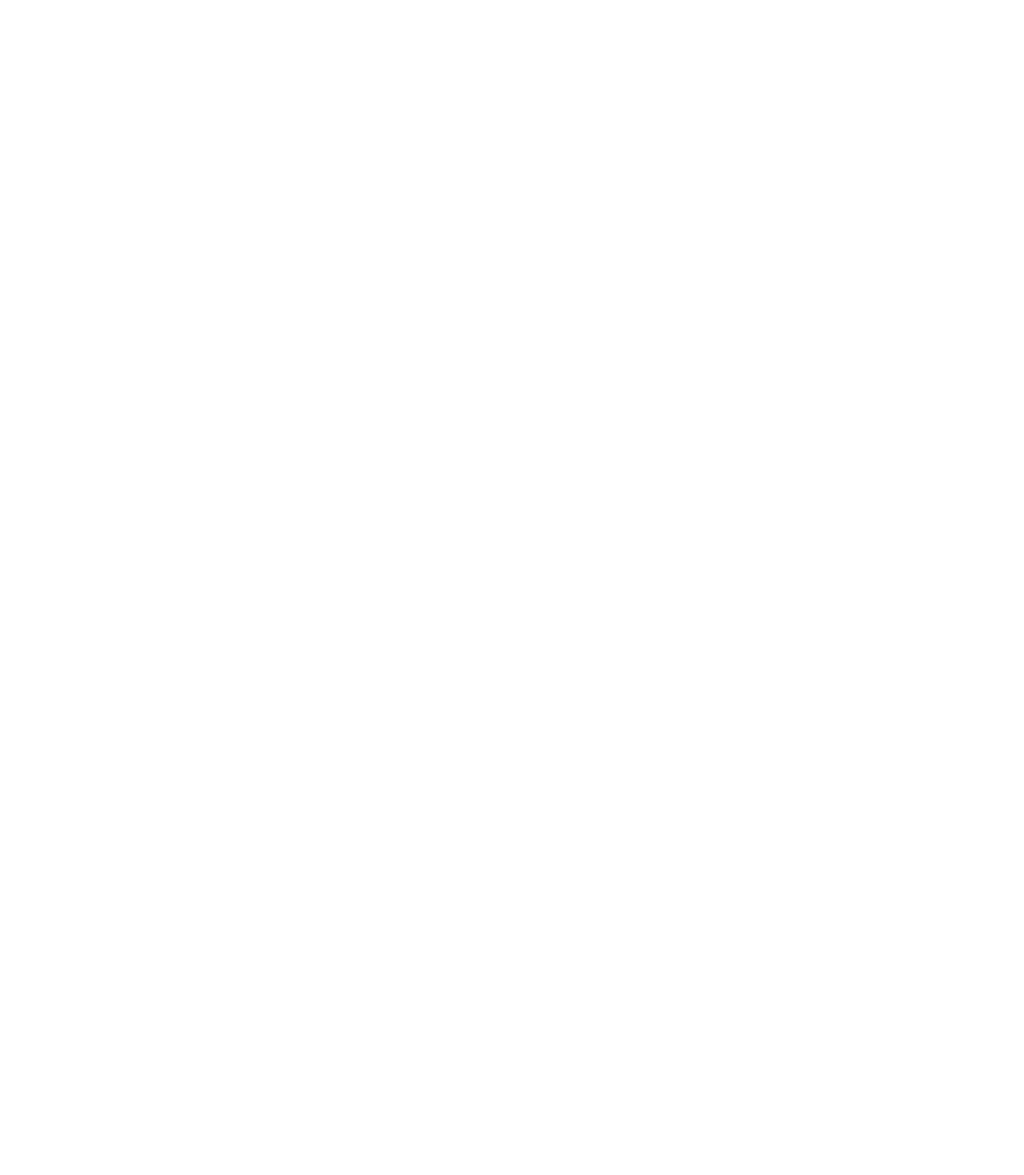
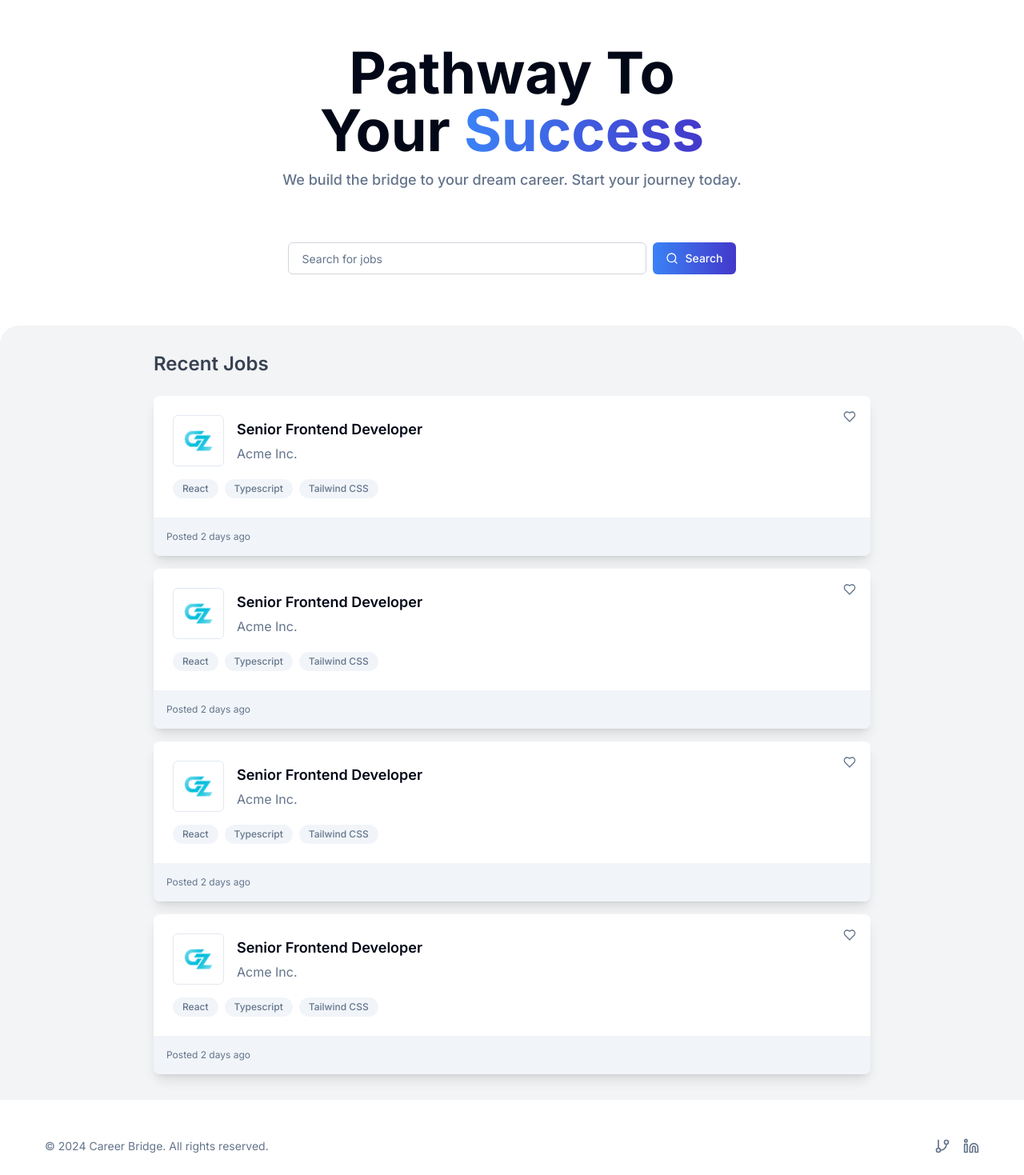
Before and after one commit to mindula-madhuhansa/career-bridge, a Next.js app: page / in a window 1280 px wide. Shown: the part 81-1550 px from the top of the page at 80% size. Before the commit the page ends 800 px from the top, so only its background shows below. Built offline with nearby package versions, Linux system fonts and the light colour scheme.

Commit message:
add landing page

```diff
--- a/src/app/globals.css
+++ b/src/app/globals.css
@@ -5,47 +5,47 @@
 @layer base {
   :root {
     --background: 0 0% 100%;
-    --foreground: 240 10% 3.9%;
+    --foreground: 222.2 84% 4.9%;
     --card: 0 0% 100%;
-    --card-foreground: 240 10% 3.9%;
+    --card-foreground: 222.2 84% 4.9%;
     --popover: 0 0% 100%;
-    --popover-foreground: 240 10% 3.9%;
-    --primary: 142.1 76.2% 36.3%;
-    --primary-foreground: 355.7 100% 97.3%;
-    --secondary: 240 4.8% 95.9%;
-    --secondary-foreground: 240 5.9% 10%;
-    --muted: 240 4.8% 95.9%;
-    --muted-foreground: 240 3.8% 46.1%;
-    --accent: 240 4.8% 95.9%;
-    --accent-foreground: 240 5.9% 10%;
+    --popover-foreground: 222.2 84% 4.9%;
+    --primary: 221.2 83.2% 53.3%;
+    --primary-foreground: 210 40% 98%;
+    --secondary: 210 40% 96.1%;
+    --secondary-foreground: 222.2 47.4% 11.2%;
+    --muted: 210 40% 96.1%;
+    --muted-foreground: 215.4 16.3% 46.9%;
+    --accent: 210 40% 96.1%;
+    --accent-foreground: 222.2 47.4% 11.2%;
     --destructive: 0 84.2% 60.2%;
-    --destructive-foreground: 0 0% 98%;
-    --border: 240 5.9% 90%;
-    --input: 240 5.9% 90%;
-    --ring: 142.1 76.2% 36.3%;
+    --destructive-foreground: 210 40% 98%;
+    --border: 214.3 31.8% 91.4%;
+    --input: 214.3 31.8% 91.4%;
+    --ring: 221.2 83.2% 53.3%;
     --radius: 0.5rem;
   }
 
   .dark {
-    --background: 20 14.3% 4.1%;
-    --foreground: 0 0% 95%;
-    --card: 24 9.8% 10%;
-    --card-foreground: 0 0% 95%;
-    --popover: 0 0% 9%;
-    --popover-foreground: 0 0% 95%;
-    --primary: 142.1 70.6% 45.3%;
-    --primary-foreground: 144.9 80.4% 10%;
-    --secondary: 240 3.7% 15.9%;
-    --secondary-foreground: 0 0% 98%;
-    --muted: 0 0% 15%;
-    --muted-foreground: 240 5% 64.9%;
-    --accent: 12 6.5% 15.1%;
-    --accent-foreground: 0 0% 98%;
+    --background: 222.2 84% 4.9%;
+    --foreground: 210 40% 98%;
+    --card: 222.2 84% 4.9%;
+    --card-foreground: 210 40% 98%;
+    --popover: 222.2 84% 4.9%;
+    --popover-foreground: 210 40% 98%;
+    --primary: 217.2 91.2% 59.8%;
+    --primary-foreground: 222.2 47.4% 11.2%;
+    --secondary: 217.2 32.6% 17.5%;
+    --secondary-foreground: 210 40% 98%;
+    --muted: 217.2 32.6% 17.5%;
+    --muted-foreground: 215 20.2% 65.1%;
+    --accent: 217.2 32.6% 17.5%;
+    --accent-foreground: 210 40% 98%;
     --destructive: 0 62.8% 30.6%;
-    --destructive-foreground: 0 85.7% 97.3%;
-    --border: 240 3.7% 15.9%;
-    --input: 240 3.7% 15.9%;
-    --ring: 142.4 71.8% 29.2%;
+    --destructive-foreground: 210 40% 98%;
+    --border: 217.2 32.6% 17.5%;
+    --input: 217.2 32.6% 17.5%;
+    --ring: 224.3 76.3% 48%;
   }
 }
 
--- a/src/app/layout.tsx
+++ b/src/app/layout.tsx
@@ -3,6 +3,7 @@
 
 import "./globals.css";
 import { Header } from "@/components/header";
+import { Footer } from "@/components/footer";
 
 const inter = Inter({ subsets: ["latin"] });
 
@@ -20,7 +21,8 @@
     <html lang="en">
       <body className={inter.className}>
         <Header />
-        <main>{children}</main>
+        {children}
+        <Footer />
       </body>
     </html>
   );
--- a/src/app/page.tsx
+++ b/src/app/page.tsx
@@ -1,3 +1,11 @@
+import { Hero } from "@/components/hero";
+import { JobList } from "@/components/job-list";
+
 export default function Home() {
-  return <main>Hello</main>;
+  return (
+    <main>
+      <Hero />
+      <JobList />
+    </main>
+  );
 }
--- /dev/null
+++ b/src/components/footer.tsx
@@ -0,0 +1,32 @@
+import { LinkedinIcon, GitBranchIcon } from "lucide-react";
+import Link from "next/link";
+
+export const Footer = () => {
+  return (
+    <footer className="bg-white p-6 md:py-12 w-full">
+      <div className="container max-w-7xl flex flex-col items-center justify-between gap-4 md:flex-row">
+        <p className="text-sm text-muted-foreground">
+          &copy; 2024 Career Bridge. All rights reserved.
+        </p>
+        <div className="flex items-center gap-4">
+          <Link
+            href="#"
+            className="text-muted-foreground hover:underline"
+            prefetch={false}
+          >
+            <GitBranchIcon className="size-5" />
+            <span className="sr-only">Github</span>
+          </Link>
+          <Link
+            href="#"
+            className="text-muted-foreground hover:underline"
+            prefetch={false}
+          >
+            <LinkedinIcon className="h-5 w-5" />
+            <span className="sr-only">LinkedIn</span>
+          </Link>
+        </div>
+      </div>
+    </footer>
+  );
+};
--- a/src/components/header.tsx
+++ b/src/components/header.tsx
@@ -4,7 +4,7 @@
 export const Header = () => {
   return (
     <header>
-      <div className="flex items-center justify-between px-4 py-2.5 container mx-auto">
+      <div className="flex items-center justify-between max-w-4xl mx-auto p-4 lg:px-0 ">
         <Link href="/" className="text-xl font-bold">
           Career Bridge
         </Link>
--- /dev/null
+++ b/src/components/hero.tsx
@@ -0,0 +1,34 @@
+import { SearchIcon } from "lucide-react";
+
+import { Input } from "@/components/ui/input";
+import { Button } from "@/components/ui/button";
+
+export const Hero = () => {
+  return (
+    <section className="my-6 md:my-16 flex flex-col items-center">
+      <div className="text-center max-w-xl mx-auto">
+        <h1 className="text-5xl md:text-7xl font-bold">
+          Pathway To Your{" "}
+          <span className="bg-gradient-to-r from-blue-500 to-indigo-700 inline-block text-transparent bg-clip-text">
+            Success
+          </span>
+        </h1>
+        <h2 className="mt-3 text-lg text-muted-foreground font-medium">
+          We build the bridge to your dream career. Start your journey today.
+        </h2>
+      </div>
+
+      <form className="mt-8 px-4 md:mt-16 flex w-full items-center justify-center gap-x-2">
+        <Input
+          type="text"
+          placeholder="Search for jobs"
+          className="px-4 py-2 flex-1 max-w-md border border-gray-300 rounded-md outline-none focus-visible:ring-0"
+        />
+        <Button variant="special" className="flex items-center">
+          <SearchIcon className="size-4 mr-2" />
+          <span>Search</span>
+        </Button>
+      </form>
+    </section>
+  );
+};
--- /dev/null
+++ b/src/components/job-card.tsx
@@ -0,0 +1,51 @@
+import Image from "next/image";
+import Link from "next/link";
+
+import { Tag } from "@/components/tag";
+import { Button } from "./ui/button";
+import { HeartIcon } from "lucide-react";
+
+export const JobCard = () => {
+  return (
+    <div className="relative overflow-hidden rounded-lg shadow-lg transition-transform duration-300 ease-in-out group hover:shadow-xl hover:-translate-y-2">
+      <Link href="#" className="absolute inset-0 z-10" prefetch={false}>
+        <span className="sr-only">View Job</span>
+      </Link>
+      <div className="flex flex-col gap-4 bg-background p-6">
+        <div className="flex items-center gap-x-4">
+          <Image
+            src="/logo.png"
+            alt="Company Logo"
+            width={48}
+            height={48}
+            className="border size-16 rounded-md object-contain"
+          />
+          <div className="flex-1 space-y-1">
+            <h3 className="text-base md:text-lg font-semibold">
+              Senior Frontend Developer
+            </h3>
+            <p className="text-sm md:text-base text-muted-foreground">
+              Acme Inc.
+            </p>
+          </div>
+        </div>
+        <div className="flex flex-wrap gap-2">
+          <Tag name="React" />
+          <Tag name="Typescript" />
+          <Tag name="Tailwind CSS" />
+        </div>
+      </div>
+      <div className="bg-muted p-4 text-xs text-muted-foreground">
+        Posted 2 days ago
+        <Button
+          variant="ghost"
+          size="icon"
+          className="absolute top-1.5 right-1.5"
+        >
+          <HeartIcon className="size-4" />
+          <span className="sr-only">Favorite</span>
+        </Button>
+      </div>
+    </div>
+  );
+};
--- /dev/null
+++ b/src/components/job-list.tsx
@@ -0,0 +1,18 @@
+import { JobCard } from "@/components/job-card";
+
+export const JobList = () => {
+  return (
+    <section className="mt-8 md:mt-12 p-8 bg-gray-100 rounded-t-3xl">
+      <div className="max-w-4xl mx-auto">
+        <h2 className="text-2xl font-semibold text-gray-700">Recent Jobs</h2>
+
+        <div className="mt-6 flex flex-col gap-4">
+          <JobCard />
+          <JobCard />
+          <JobCard />
+          <JobCard />
+        </div>
+      </div>
+    </section>
+  );
+};
--- /dev/null
+++ b/src/components/tag.tsx
@@ -0,0 +1,11 @@
+type Props = {
+  name: string;
+};
+
+export const Tag = ({ name }: Props) => {
+  return (
+    <div className="rounded-full bg-muted px-3 py-1 text-xs font-medium text-muted-foreground">
+      {name}
+    </div>
+  );
+};
--- a/src/components/ui/button.tsx
+++ b/src/components/ui/button.tsx
@@ -1,8 +1,8 @@
-import * as React from "react"
-import { Slot } from "@radix-ui/react-slot"
-import { cva, type VariantProps } from "class-variance-authority"
+import * as React from "react";
+import { Slot } from "@radix-ui/react-slot";
+import { cva, type VariantProps } from "class-variance-authority";
 
-import { cn } from "@/lib/utils"
+import { cn } from "@/lib/utils";
 
 const buttonVariants = cva(
   "inline-flex items-center justify-center whitespace-nowrap rounded-md text-sm font-medium ring-offset-background transition-colors focus-visible:outline-none focus-visible:ring-2 focus-visible:ring-ring focus-visible:ring-offset-2 disabled:pointer-events-none disabled:opacity-50",
@@ -18,6 +18,8 @@
           "bg-secondary text-secondary-foreground hover:bg-secondary/80",
         ghost: "hover:bg-accent hover:text-accent-foreground",
         link: "text-primary underline-offset-4 hover:underline",
+        special:
+          "bg-gradient-to-r from-blue-500 to-indigo-700 text-white rounded-md hover:opacity-90",
       },
       size: {
         default: "h-10 px-4 py-2",
@@ -31,26 +33,26 @@
       size: "default",
     },
   }
-)
+);
 
 export interface ButtonProps
   extends React.ButtonHTMLAttributes<HTMLButtonElement>,
     VariantProps<typeof buttonVariants> {
-  asChild?: boolean
+  asChild?: boolean;
 }
 
 const Button = React.forwardRef<HTMLButtonElement, ButtonProps>(
   ({ className, variant, size, asChild = false, ...props }, ref) => {
-    const Comp = asChild ? Slot : "button"
+    const Comp = asChild ? Slot : "button";
     return (
       <Comp
         className={cn(buttonVariants({ variant, size, className }))}
         ref={ref}
         {...props}
       />
-    )
+    );
   }
-)
-Button.displayName = "Button"
+);
+Button.displayName = "Button";
 
-export { Button, buttonVariants }
+export { Button, buttonVariants };
--- /dev/null
+++ b/src/components/ui/input.tsx
@@ -0,0 +1,25 @@
+import * as React from "react"
+
+import { cn } from "@/lib/utils"
+
+export interface InputProps
+  extends React.InputHTMLAttributes<HTMLInputElement> {}
+
+const Input = React.forwardRef<HTMLInputElement, InputProps>(
+  ({ className, type, ...props }, ref) => {
+    return (
+      <input
+        type={type}
+        className={cn(
+          "flex h-10 w-full rounded-md border border-input bg-background px-3 py-2 text-sm ring-offset-background file:border-0 file:bg-transparent file:text-sm file:font-medium placeholder:text-muted-foreground focus-visible:outline-none focus-visible:ring-2 focus-visible:ring-ring focus-visible:ring-offset-2 disabled:cursor-not-allowed disabled:opacity-50",
+          className
+        )}
+        ref={ref}
+        {...props}
+      />
+    )
+  }
+)
+Input.displayName = "Input"
+
+export { Input }
```
Also changed, not shown: public/logo.png (added).
